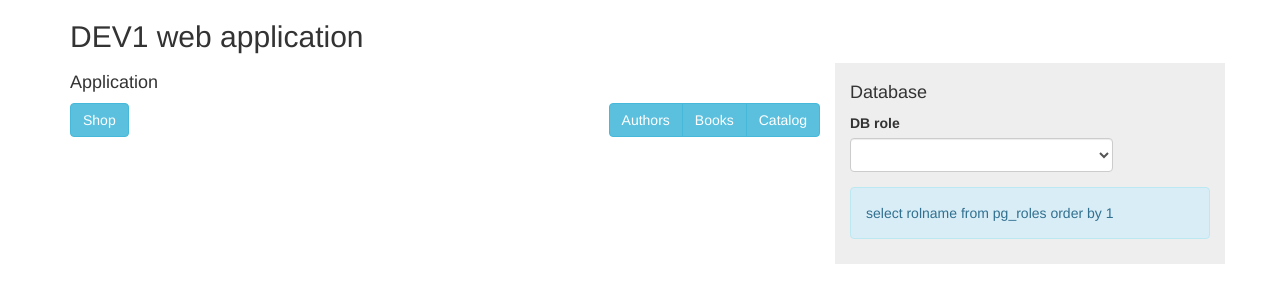
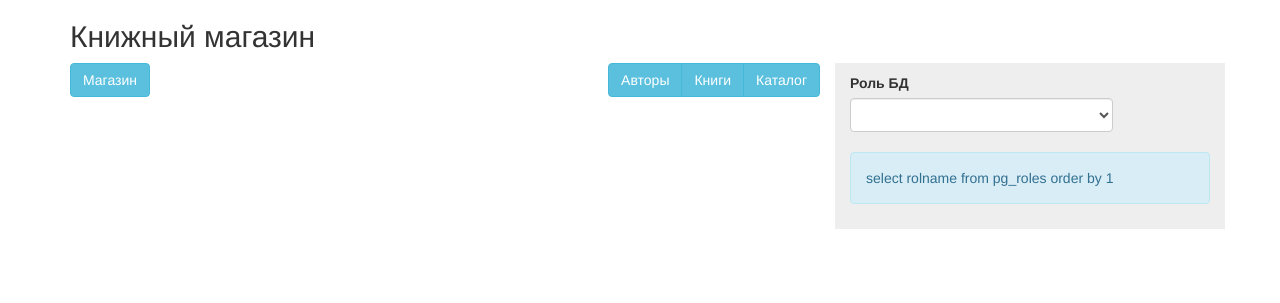
Before and after one commit to i-bash/pg-dev2-web, a PHP site: page / in a window 1280 px wide. Shown: the top 303 px of the page. Run offline with PHP 8.4, Linux system fonts and the light colour scheme; data that the repository does not hold is empty; a stand-in replaces the project's code that opens the database connection; some libraries are stand-ins or nearby versions.

Commit message:
3 translate into russian

```diff
--- a/index.html
+++ b/index.html
@@ -7,31 +7,30 @@
 		<script src="lib/jquery-3.1.1.min.js"></script>
 		<script src="lib/bootstrap-3.3.7-dist/js/bootstrap.min.js"></script>
 		<script src="main.js"></script>
+		<title>Книжный магазин</title>
 	</head>
 	<body>
 		<div class="container">
-			<h2>DEV1 web application</h2>
+			<h2>Книжный магазин</h2>
 			<div id="main" class="row">
 				<div class="col-md-8">
-					<h4>Application</h4>
 					<div class="btn-toolbar" role="toolbar">
 						<div class="btn-group" role="group">
-							<button type="button" class="btn btn-info" data-page="shop">Shop</button>
+							<button type="button" class="btn btn-info" data-page="shop">Магазин</button>
 						</div>
 						<div class="btn-group pull-right" role="group">
-							<button type="button" class="btn btn-info" data-page="authors">Authors</button>
-							<button type="button" class="btn btn-info" data-page="books">Books</button>
-							<button type="button" class="btn btn-info" data-page="catalog">Catalog</button>
+							<button type="button" class="btn btn-info" data-page="authors">Авторы</button>
+							<button type="button" class="btn btn-info" data-page="books">Книги</button>
+							<button type="button" class="btn btn-info" data-page="catalog">Каталог</button>
 						</div>
 					</div>
 					<div id="page"></div>
 					<div id="alert"></div>
 				</div>
 				<div class="col-md-4">
-					<h4>Database</h4>
-					<div id="db2" class="row form-group">
+					<div id="db2" class="row">
 						<div class="col-md-9 col-sm-10">
-							<label for="role">DB role</label><select id="role" class="form-control"></select>
+							<label for="role" class="control-label">Роль БД</label> <select id="role" class="form-control"></select>
 						</div>
 						<div class="col-md-3 col-sm-2">
 							<div id="loader" class="pull-right"></div>
--- a/main.css
+++ b/main.css
@@ -1,3 +1,7 @@
+#db2{
+	margin-bottom:20px;
+}
+
 #loader {
     border: 3px solid #f3f3f3; /* Light grey */
     border-top: 3px solid #3498db; /* Blue */
```
Also changed, not shown: pages/authors.html (+6 -7 lines), pages/books.html (+6 -6 lines), pages/catalog.html (+9 -9 lines), pages/shop.html (+13 -13 lines).
